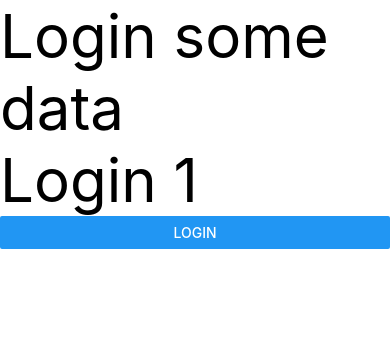
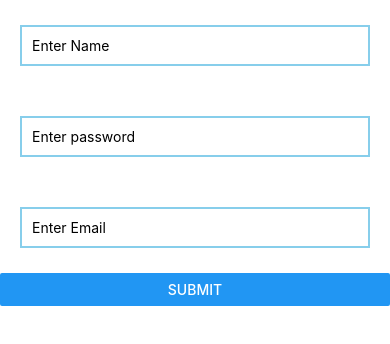
Before and after one commit to aawezk786/react-native-Aws-project, a React Native app: screen / in a window 390 px wide. Shown: the top 344 px of the page. Built offline with nearby package versions, Linux system fonts and the light colour scheme.

Commit message:
Added: Simple form with some Style

```diff
--- a/App.js
+++ b/App.js
@@ -10,7 +10,9 @@ import React from 'react';
 import {
   View,
   Text,
-  Button
+  Button,
+  StyleSheet,
+  TextInput
 } from 'react-native';
 import Login from './components/Login';
 // import {
@@ -30,18 +32,40 @@ import Login from './components/Login';
 //     );
 //  };
 class App extends React.Component{
-
+ constructor(){
+   super();
+   this.state={
+     data : "Some Data",
+     name : ""
+   }
+ }
+ test(e){
+  this.setState({name:""})
+ }
   render(){
     const Data = "some data";
     const obj = {id:1}
     return (
       <View>
-        <Login data={Data} obj={obj}></Login>
+        <Login></Login>
+        {/* <Text style={[styles.colors,styles.fonts]}>{this.state.name}</Text>
+        <TextInput placeholder={'Enter Your Name'} onChangeText={(e)=>{this.setState({name:e})}}></TextInput>
+        <Button title="Submit" onPress={()=>{alert(this.state.name)}}></Button> */}
       </View>
     )
   }
 }
 
+const styles = StyleSheet.create({
+  colors : {
+    color : 'red',
+    backgroundColor : 'yellow'
+  },
+  fonts:{
+    fontSize: 30
+  }
+})
+
 
 
 export default App;
--- a/components/Login.js
+++ b/components/Login.js
@@ -1,20 +1,66 @@
 import React from 'react';
-import {View,Text, Button} from 'react-native';
+import { View, Text, Button, TextInput, StyleSheet } from 'react-native';
 
-const Login = (props) =>{
-    function message (){
-        alert('Hello im Message Function')
+
+
+// const Login = (props) =>{
+//     function message (){
+//         alert('Hello im Message Function')
+//     }
+//     // console.warn(props)
+//     return (
+//         <View>
+//             <TextInput placeholder="Enter Name" onChangeText={(text)=>{}}></TextInput>
+//             {/* <Text style={{fontSize:60}}>Login {props.data}</Text>
+//             <Text style={{fontSize:60}}>Login {props.obj.id}</Text> */}
+//             {/* <Button title="Login" onPress={message}></Button> */}
+
+//         </View>
+//     );
+// }
+class Login extends React.Component {
+    constructor() {
+        super();
+        this.state = {
+            name: '',
+            password: "",
+            email: ""
+        }
     }
-    console.warn(props)
-    return (
-        <View>
-            <Text style={{fontSize:60}}>Login {props.data}</Text>
-            <Text style={{fontSize:60}}>Login {props.obj.id}</Text>
-            <Button title="Login" onPress={message}></Button>
+    submit() {
+        console.warn("all values",this.state)
+    }
+    render() {
+        return (
+            <View>
+                <TextInput placeholder="Enter Name"
+                     style={styles.textbox}
+                    onChangeText={(text) => { this.setState({ name: text }) }}></TextInput>
 
-        </View>
-    );
+                <TextInput placeholder="Enter password"
+                     style={styles.textbox}
+                     secureTextEntry={true}
+                    onChangeText={(text) => { this.setState({ password: text }) }}></TextInput>
+
+                <TextInput placeholder="Enter Email"
+                     style={styles.textbox}
+                    onChangeText={(text) => { this.setState({ email: text }) }}></TextInput>
+
+                <Button title="Submit" onPress={() => { this.submit() }}></Button>
+            </View>
+        );
+    }
 }
+
+const styles = StyleSheet.create({
+    textbox:{
+        borderColor:'skyblue',
+        borderWidth :2,
+        padding : 10,
+        marginHorizontal:20,
+        marginVertical:25
+    }
+})
 
 
 export default Login;
```
